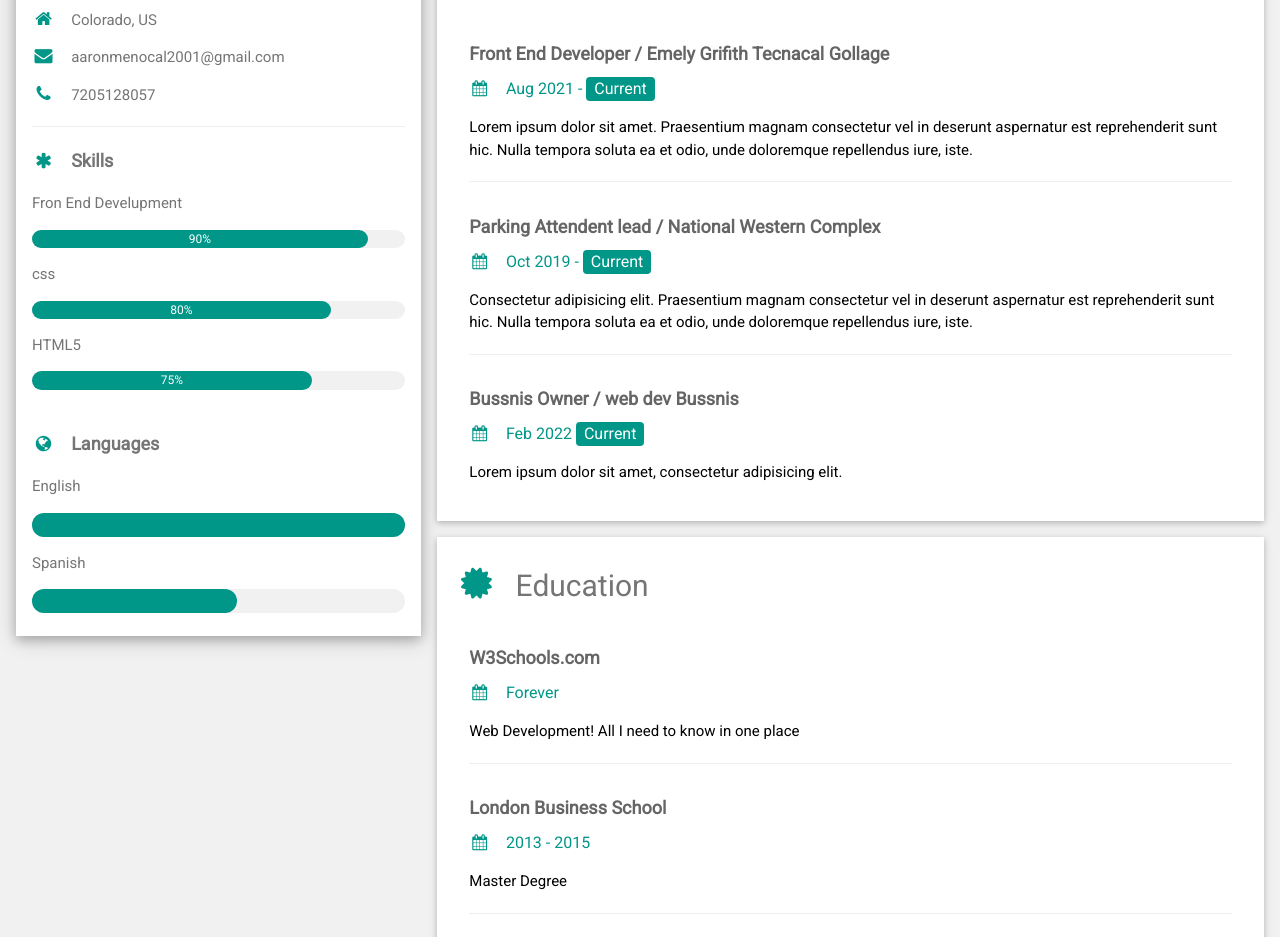
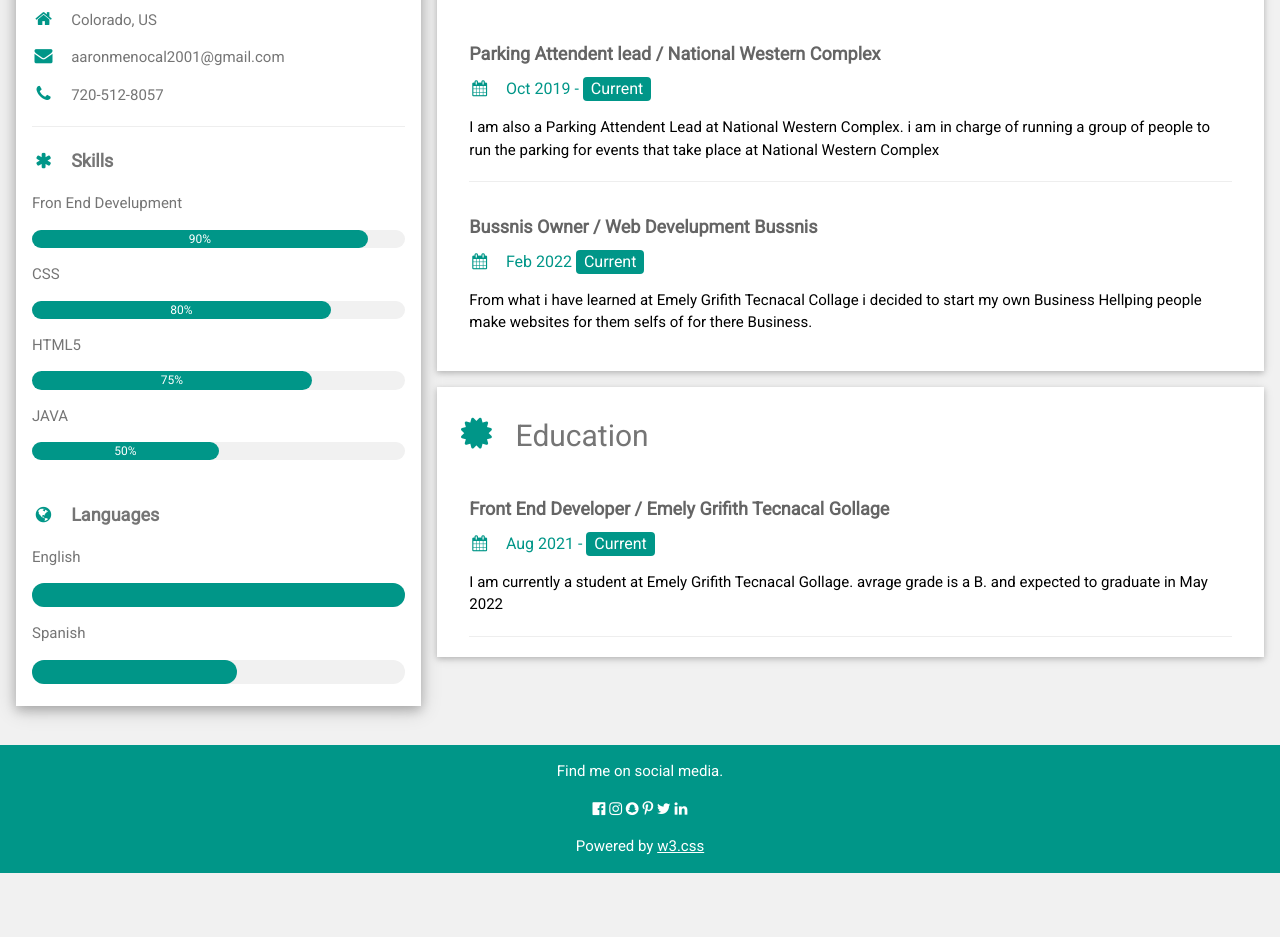
Before and after one commit to AaronM2001/my-reseme, a plain HTML site: page index.html in a window 1280 px wide. Shown: the part 83-1020 px from the top of the page. After the commit the page ends 956 px from the top, so only its background shows below. Drawn offline with nearby package versions, Linux system fonts and the light colour scheme.

Commit message:
add content

```diff
--- a/index.html
+++ b/index.html
@@ -36,7 +36,7 @@ html,body,h1,h2,h3,h4,h5,h6 {font-family: "Roboto", sans-serif}
                   <p><i class="fa fa-briefcase fa-fw w3-margin-right w3-large w3-text-teal"></i>Web Designer</p>
                   <p><i class="fa fa-home fa-fw w3-margin-right w3-large w3-text-teal"></i>Colorado, US</p>
                   <p><i class="fa fa-envelope fa-fw w3-margin-right w3-large w3-text-teal"></i>aaronmenocal2001@gmail.com</p>
-                  <p><i class="fa fa-phone fa-fw w3-margin-right w3-large w3-text-teal"></i>7205128057</p>
+                  <p><i class="fa fa-phone fa-fw w3-margin-right w3-large w3-text-teal"></i>720-512-8057</p>
                   <hr>
 
                   <p class="w3-large"><b><i class="fa fa-asterisk fa-fw w3-margin-right w3-text-teal"></i>Skills</b></p>
@@ -44,7 +44,7 @@ html,body,h1,h2,h3,h4,h5,h6 {font-family: "Roboto", sans-serif}
                   <div class="w3-light-grey w3-round-xlarge w3-small">
                     <div class="w3-container w3-center w3-round-xlarge w3-teal" style="width:90%">90%</div>
                   </div>
-                  <p>css</p>
+                  <p>CSS</p>
                   <div class="w3-light-grey w3-round-xlarge w3-small">
                     <div class="w3-container w3-center w3-round-xlarge w3-teal" style="width:80%">
                       <div class="w3-center w3-text-white">80%</div>
@@ -54,10 +54,10 @@ html,body,h1,h2,h3,h4,h5,h6 {font-family: "Roboto", sans-serif}
                   <div class="w3-light-grey w3-round-xlarge w3-small">
                     <div class="w3-container w3-center w3-round-xlarge w3-teal" style="width:75%">75%</div>
                   </div>
-                  <!-- <p>Media</p>
+                  <p>JAVA</p>
                   <div class="w3-light-grey w3-round-xlarge w3-small">
                     <div class="w3-container w3-center w3-round-xlarge w3-teal" style="width:50%">50%</div>
-                  </div> -->
+                  </div>
                   <br>
 
                   <p class="w3-large w3-text-theme"><b><i class="fa fa-globe fa-fw w3-margin-right w3-text-teal"></i>Languages</b></p>
@@ -85,34 +85,34 @@ html,body,h1,h2,h3,h4,h5,h6 {font-family: "Roboto", sans-serif}
 
               <div class="w3-container w3-card w3-white w3-margin-bottom">
                 <h2 class="w3-text-grey w3-padding-16"><i class="fa fa-suitcase fa-fw w3-margin-right w3-xxlarge w3-text-teal"></i>Work Experience</h2>
-                <div class="w3-container">
+                <!-- <div class="w3-container">
                   <h5 class="w3-opacity"><b>Front End Developer / Emely Grifith Tecnacal Gollage</b></h5>
                   <h6 class="w3-text-teal"><i class="fa fa-calendar fa-fw w3-margin-right"></i>Aug 2021 - <span class="w3-tag w3-teal w3-round">Current</span></h6>
-                  <p>Lorem ipsum dolor sit amet. Praesentium magnam consectetur vel in deserunt aspernatur est reprehenderit sunt hic. Nulla tempora soluta ea et odio, unde doloremque repellendus iure, iste.</p>
+                  <p>I am currently a student at Emely Grifith Tecnacal Gollage. avrage grade is a B. and expected to graduate in May 2022 </p>
+                  <hr>
+                </div> -->
+                <div class="w3-container">
+                  <h5 class="w3-opacity"><b>Parking Attendent lead / National Western Complex</b></h5>
+                  <h6 class="w3-text-teal"><i class="fa fa-calendar fa-fw w3-margin-right"></i>Oct 2019 - <span class="w3-tag w3-teal w3-round">Current</span></h6>
+                  <p>I am also a Parking Attendent Lead at  National Western Complex. i am in charge of running a group of people to run the parking for events that take place at National Western Complex  </p>
                   <hr>
                 </div>
                 <div class="w3-container">
-                  <h5 class="w3-opacity"><b>Parking Attendent lead / National Western Complex</b></h5>
-                  <h6 class="w3-text-teal"><i class="fa fa-calendar fa-fw w3-margin-right"></i>Oct 2019 - <span class="w3-tag w3-teal w3-round">Current</span></h6>
-                  <p>Consectetur adipisicing elit. Praesentium magnam consectetur vel in deserunt aspernatur est reprehenderit sunt hic. Nulla tempora soluta ea et odio, unde doloremque repellendus iure, iste.</p>
-                  <hr>
-                </div>
-                <div class="w3-container">
-                  <h5 class="w3-opacity"><b>Bussnis Owner / web dev Bussnis</b></h5>
+                  <h5 class="w3-opacity"><b>Bussnis Owner / Web Develupment Bussnis</b></h5>
                   <h6 class="w3-text-teal"><i class="fa fa-calendar fa-fw w3-margin-right"></i>Feb 2022 <span class="w3-tag w3-teal w3-round">Current</span></h6>
-                  <p>Lorem ipsum dolor sit amet, consectetur adipisicing elit. </p><br>
+                  <p>From what i have learned at Emely Grifith Tecnacal Collage i decided to start my own Business Hellping people make websites for them selfs of for there Business. </p><br>
                 </div>
               </div>
 
               <div class="w3-container w3-card w3-white">
                 <h2 class="w3-text-grey w3-padding-16"><i class="fa fa-certificate fa-fw w3-margin-right w3-xxlarge w3-text-teal"></i>Education</h2>
                 <div class="w3-container">
-                  <h5 class="w3-opacity"><b>W3Schools.com</b></h5>
-                  <h6 class="w3-text-teal"><i class="fa fa-calendar fa-fw w3-margin-right"></i>Forever</h6>
-                  <p>Web Development! All I need to know in one place</p>
+                  <h5 class="w3-opacity"><b>Front End Developer / Emely Grifith Tecnacal Gollage</b></h5>
+                  <h6 class="w3-text-teal"><i class="fa fa-calendar fa-fw w3-margin-right"></i>Aug 2021 - <span class="w3-tag w3-teal w3-round">Current</span></h6>
+                  <p>I am currently a student at Emely Grifith Tecnacal Gollage. avrage grade is a B. and expected to graduate in May 2022 </p>
                   <hr>
                 </div>
-                <div class="w3-container">
+                <!-- <div class="w3-container">
                   <h5 class="w3-opacity"><b>London Business School</b></h5>
                   <h6 class="w3-text-teal"><i class="fa fa-calendar fa-fw w3-margin-right"></i>2013 - 2015</h6>
                   <p>Master Degree</p>
@@ -122,7 +122,7 @@ html,body,h1,h2,h3,h4,h5,h6 {font-family: "Roboto", sans-serif}
                   <h5 class="w3-opacity"><b>School of Coding</b></h5>
                   <h6 class="w3-text-teal"><i class="fa fa-calendar fa-fw w3-margin-right"></i>2010 - 2013</h6>
                   <p>Bachelor Degree</p><br>
-                </div>
+                </div> -->
               </div>
 
             <!-- End Right Column -->
```
